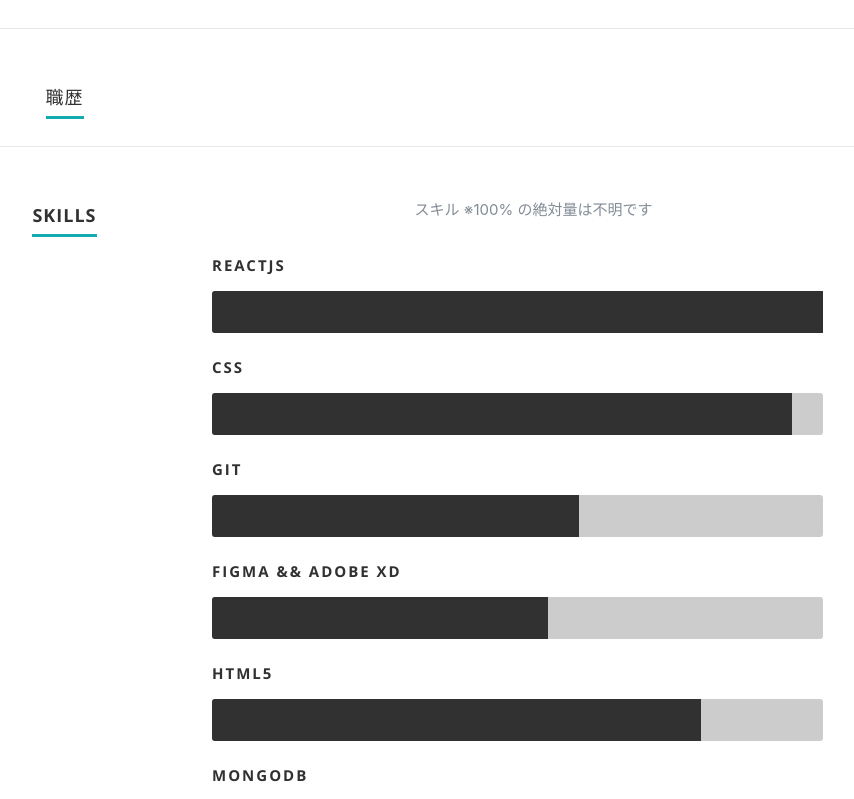
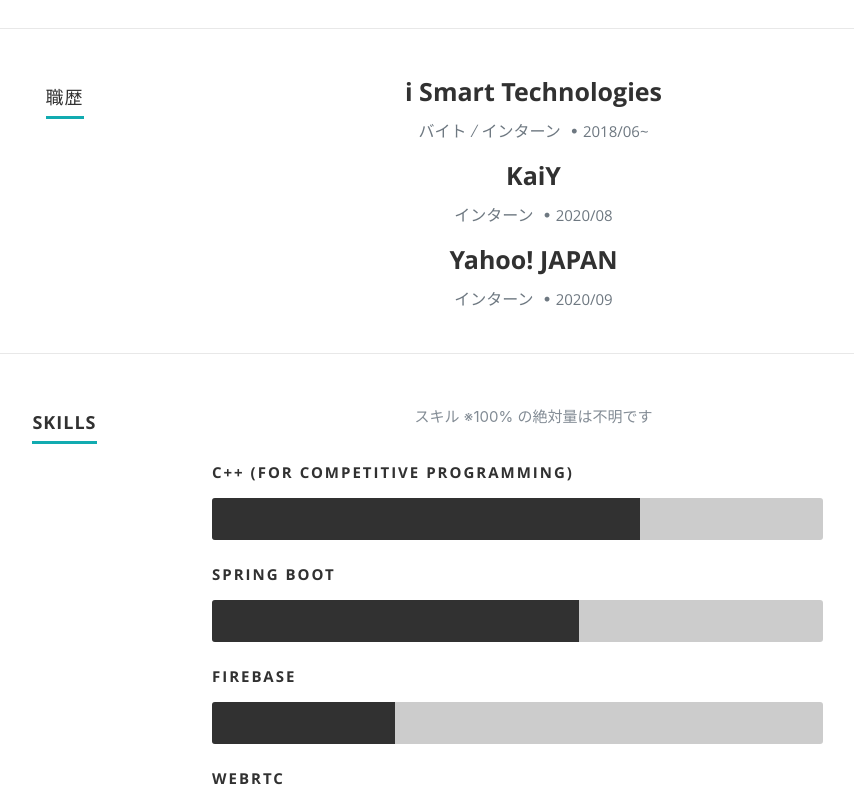
Before and after one commit to asSqr/as-sqr-portfolio, a React (Create React App) app: page / in a window 1280 px wide. Shown: the part 1420-2219 px from the top of the page, without its empty margins (193-1047 px from the left). Built offline with nearby package versions, Linux system fonts and the light colour scheme.

Commit message:
Resume fixed

```diff
--- a/public/resumeData.json
+++ b/public/resumeData.json
@@ -18,53 +18,38 @@
     ]
   },
   "resume": {
-    "skillmessage": "Here you can create a short write-up of your skills to show off to employers",
-    "education": [
+    "skills": [
       {
-        "school": "University of Kent",
-        "degree": "Masters in Advanced Computer Science",
-        "graduated": "January 2017",
-        "description": "Graduated with Distinction"
-      }
-    ],
-    "work": [
-      {
-        "company": "Clever Programmer",
-        "title": "Team Member && React Specialist",
-        "years": "April 2020 - Present",
-        "description": "Teaching ReactJS to thousands of students."
+        "name": "C++ (for Competitive Programming)",
+        "level": "70%"
       },
       {
-        "company": "Lindar Media",
-        "title": "Software Engineer",
-        "years": "Nov 2019 - April 2020",
-        "description": "Building MrQ, a gambling website."
-      }
-    ],
-    "skills": [
-      {
-        "name": "ReactJs",
-        "level": "100%"
-      },
-      {
-        "name": "CSS",
-        "level": "95%"
-      },
-      {
-        "name": "Git",
+        "name": "Spring Boot",
         "level": "60%"
       },
       {
-        "name": "Figma && Adobe XD",
-        "level": "55%"
+        "name": "Firebase",
+        "level": "30%"
       },
       {
-        "name": "HTML5",
-        "level": "80%"
+        "name": "WebRTC",
+        "level": "30%"
       },
       {
-        "name": "MongoDB",
-        "level": "80%"
+        "name": "Vue.js",
+        "level": "40%"
+      },
+      {
+        "name": "React",
+        "level": "20%"
+      },
+      {
+        "name": "Apache Solr",
+        "level": "20%"
+      },
+      {
+        "name": "Haskell",
+        "level": "50%"
       }
     ]
   },
--- a/src/Components/Header.js
+++ b/src/Components/Header.js
@@ -27,7 +27,7 @@
         <div className="row banner">
           <div className="banner-text">
               <h1 className="responsive-headline">As_sqr です．</h1>
-              <h3>今は東大の大学院にいます．</h3>
+              <h3>今は東大の大学院にいます．このページは React の練習として作りました．</h3>
               <hr/>
               <ul className="social">
                 {networks}
--- a/src/Components/Resume.js
+++ b/src/Components/Resume.js
@@ -37,7 +37,19 @@
           </div>
 
           <div className="nine columns main-col">
-
+            <div className="row item">
+              <div className="twelve columns">
+                <div key="iSTC"><h3>i Smart Technologies</h3>
+                  <p className="info">バイト / インターン <span>&bull;</span><em className="date">2018/06~</em></p>
+                </div>
+                <div key="KaiY"><h3>KaiY</h3>
+                  <p className="info">インターン <span>&bull;</span><em className="date">2020/08</em></p>
+                </div>
+                <div key="KaiY"><h3>Yahoo! JAPAN</h3>
+                  <p className="info">インターン <span>&bull;</span><em className="date">2020/09</em></p>
+                </div>
+              </div>
+            </div>
           </div>
         </div>
 
```
